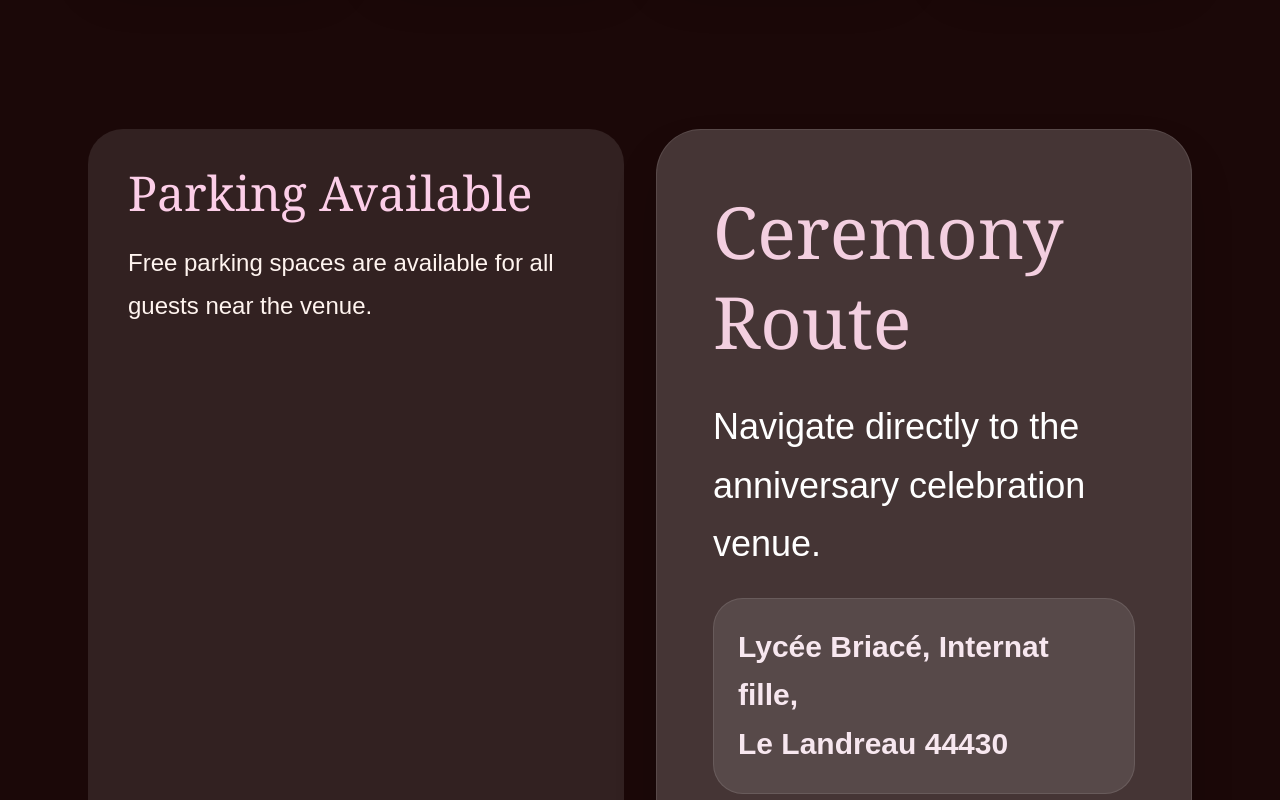
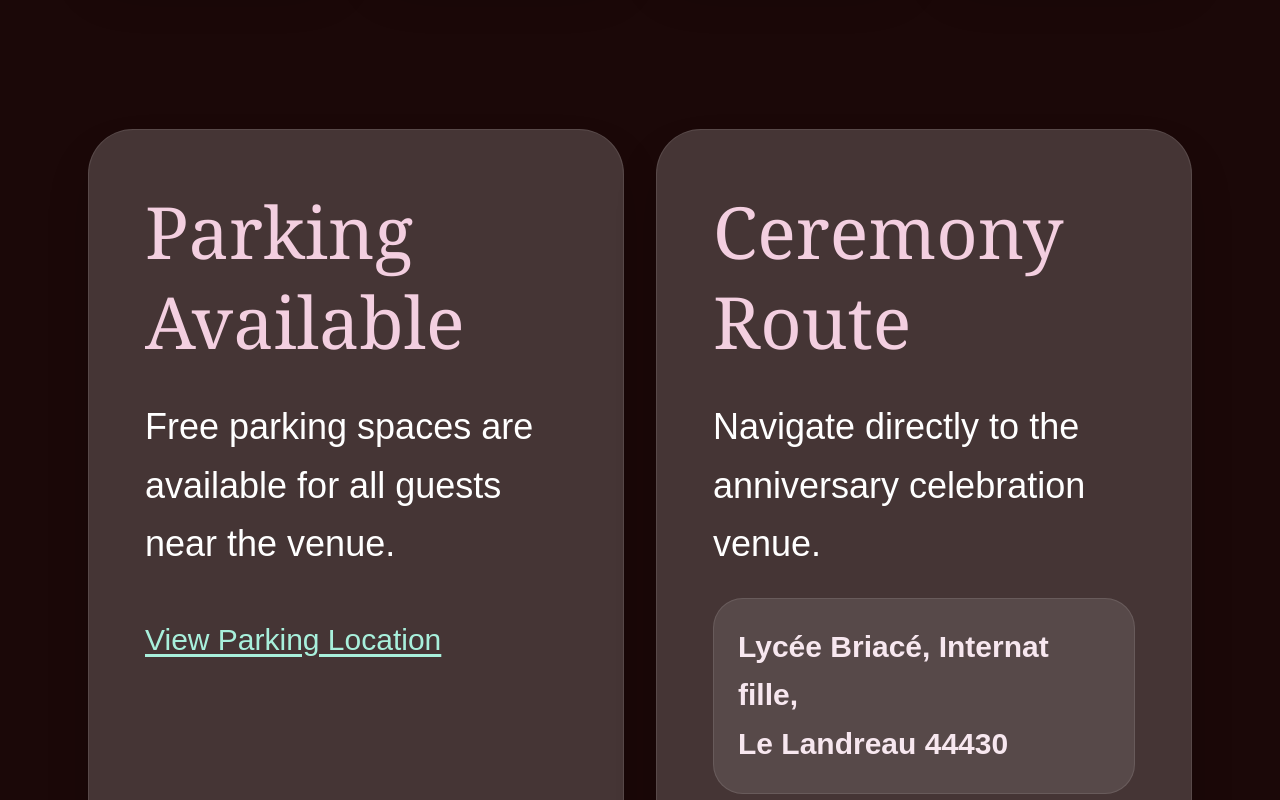
Before and after one commit to Nandinivadla/olisa, a Next.js app: page / in a window 1280 px wide. Shown: the part 2800-3600 px from the top of the page. Built offline with nearby package versions, Linux system fonts and the light colour scheme.

Commit message:
parking link added

```diff
--- a/app/page.tsx
+++ b/app/page.tsx
@@ -311,18 +311,30 @@ export default function Home() {
       {/* 4 BOXES */}
       <section className="grid grid-cols-1 md:grid-cols-2 gap-8 max-w-6xl mx-auto mt-20 px-6">
 
-        {/* PARKING */}
-        <div className="bg-white/10 rounded-[35px] p-10">
+       {/* PARKING */}
 
-          <h3 className="text-5xl font-serif text-pink-200">
-            {t.parking}
-          </h3>
+<div className="bg-[#4b3b3b]/90 rounded-[45px] p-8 md:p-14 shadow-2xl border border-white/10">
 
-          <p className="mt-6 text-2xl leading-[1.8]">
-            {t.parkingText}
-          </p>
+  <h3 className="text-[#f3cfe0] text-5xl md:text-7xl font-serif mb-8 leading-tight">
+    {t.parking}
+  </h3>
 
-        </div>
+  <p className="text-white text-2xl md:text-4xl leading-relaxed mb-6">
+    Free parking spaces are available for all guests near the venue.
+  </p>
+
+  {/* PARKING LINK */}
+
+  <a
+    href="https://maps.app.goo.gl/EGXTYeDpkHr17BXNA"
+    target="_blank"
+    rel="noopener noreferrer"
+    className="inline-block mt-6 text-[#a8f0dc] text-2xl md:text-3xl underline underline-offset-4 hover:text-white transition"
+  >
+    View Parking Location
+  </a>
+
+</div>
 
         {/* ROUTE */}
         <div className="bg-[#4b3b3b]/90 rounded-[45px] p-8 md:p-14 shadow-2xl border border-white/10">
```
